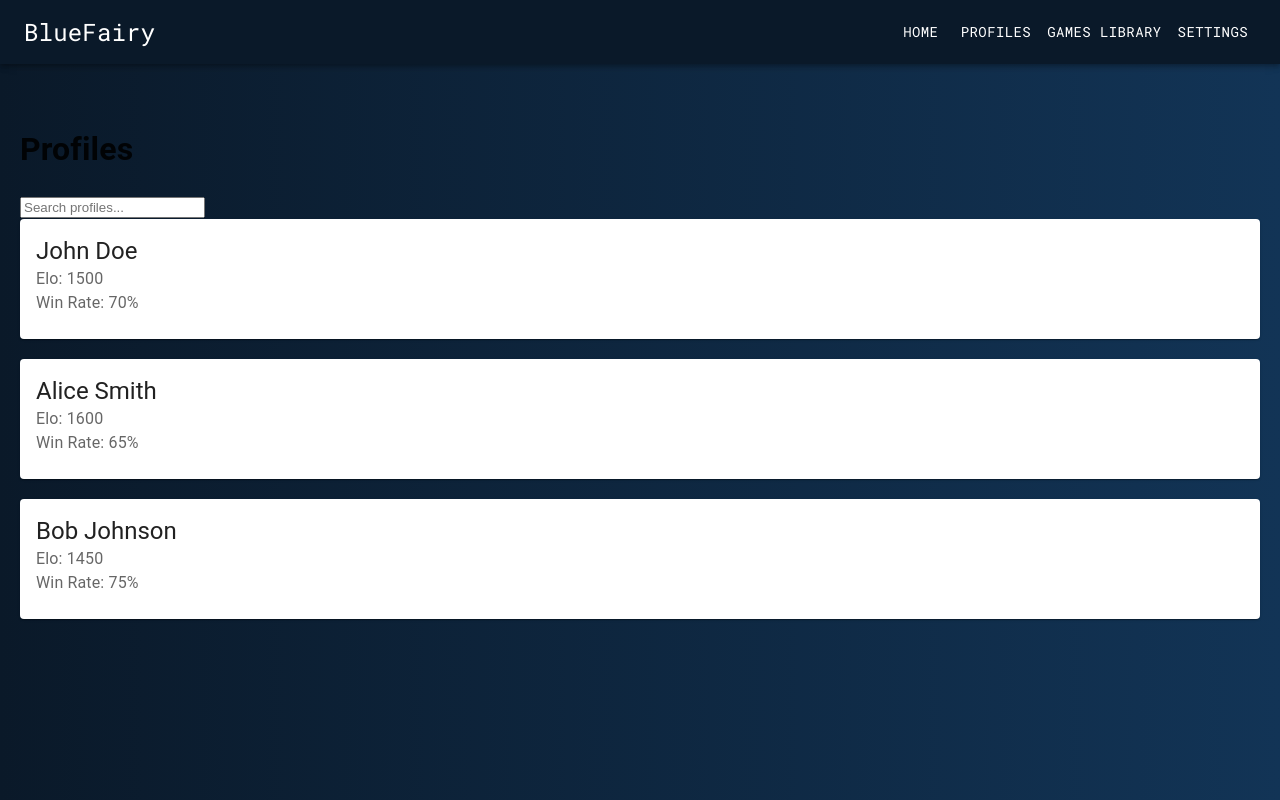
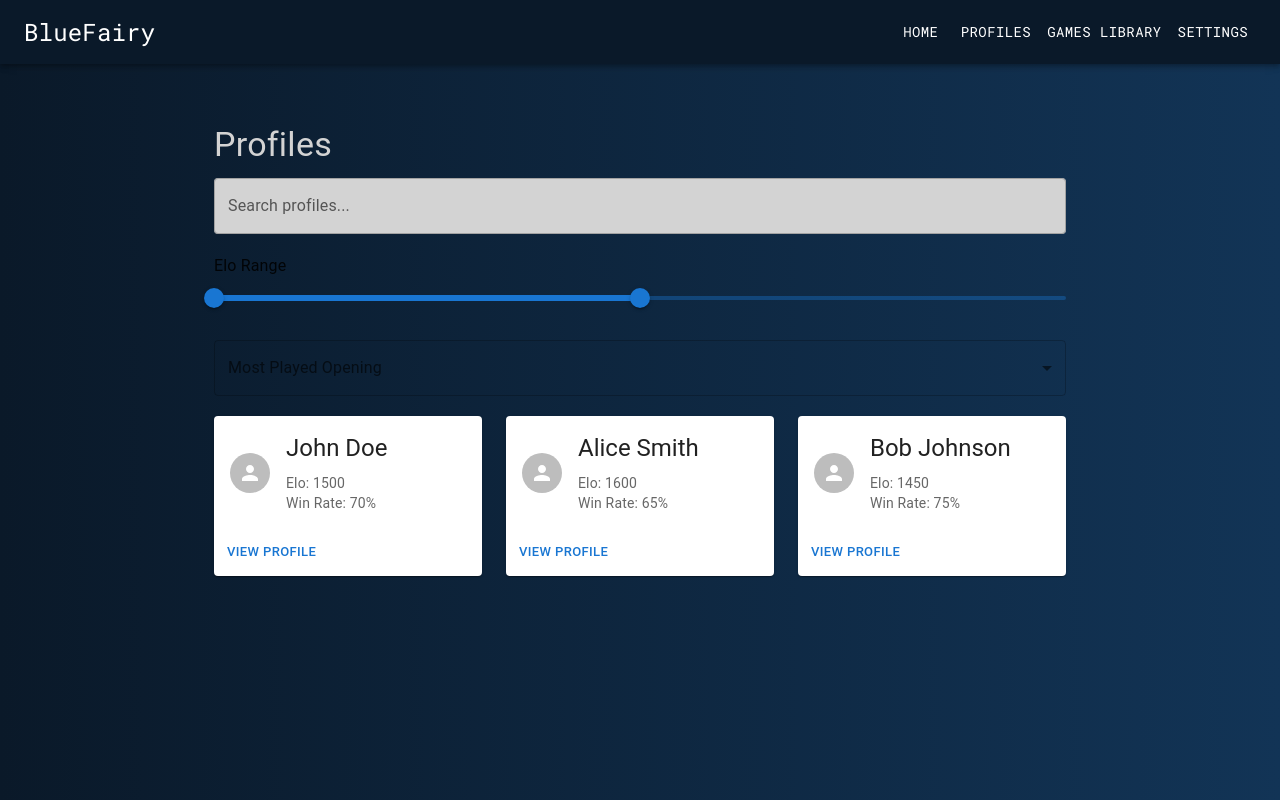
Before and after one commit to Nikhiltien/Bluefairy, a React (Create React App) app in the folder gui/bluefairy/: page /profiles in a window 1280 px wide. Built offline with nearby package versions, Linux system fonts and the light colour scheme.

Commit message:
profile card updates

```diff
--- a/gui/bluefairy/src/components/ProfileCard.js
+++ b/gui/bluefairy/src/components/ProfileCard.js
@@ -1,20 +1,34 @@
 import React from 'react';
-import { Card, CardContent, Typography } from '@mui/material';
+import { Card, CardContent, Typography, Avatar, Grid, CardActions, Button } from '@mui/material';
+import PersonIcon from '@mui/icons-material/Person'; // You can replace this with an actual image
 
 const ProfileCard = ({ name, elo, winRate }) => {
   return (
-    <Card style={{ marginBottom: 20 }}>
+    <Card style={{ marginBottom: 20, maxWidth: 345 }}>
       <CardContent>
-        <Typography variant="h5" component="div">
+        <Grid container spacing={2} alignItems="center">
+          <Grid item>
+            <Avatar>
+              <PersonIcon />
+            </Avatar>
+          </Grid>
+          <Grid item xs>
+            <Typography gutterBottom variant="h5" component="div">
               {name}
             </Typography>
-        <Typography color="text.secondary">
+            <Typography variant="body2" color="text.secondary">
               Elo: {elo}
             </Typography>
-        <Typography color="text.secondary">
+            <Typography variant="body2" color="text.secondary">
               Win Rate: {winRate}
             </Typography>
+          </Grid>
+        </Grid>
       </CardContent>
+      <CardActions>
+        <Button size="small">View Profile</Button>
+        {/* <Button size="small">Challenge</Button> */}
+      </CardActions>
     </Card>
   );
 };
--- a/gui/bluefairy/src/components/ProfilesPage.js
+++ b/gui/bluefairy/src/components/ProfilesPage.js
@@ -1,58 +1,102 @@
 import React, { useState } from 'react';
-import ProfileCard from './ProfileCard'; // Assuming you have a ProfileCard component
+import ProfileCard from './ProfileCard';
+import { TextField, Grid, Container, Typography, Slider, FormControl, InputLabel, Select, MenuItem } from '@mui/material';
 
 const ProfilesPage = () => {
-  // Dummy profile data for testing
+  // Dummy data
   const dummyProfiles = [
-    { name: 'John Doe', elo: 1500, winRate: '70%' },
-    { name: 'Alice Smith', elo: 1600, winRate: '65%' },
-    { name: 'Bob Johnson', elo: 1450, winRate: '75%' },
+    { name: 'John Doe', elo: 1500, winRate: '70%', opening: 'Sicilian Defense' },
+    { name: 'Alice Smith', elo: 1600, winRate: '65%', opening: 'French Defense' },
+    { name: 'Bob Johnson', elo: 1450, winRate: '75%', opening: 'Ruy Lopez' },
     // Add more profiles as needed
   ];
 
-  // State for the search input
+  // State for filters
   const [searchInput, setSearchInput] = useState('');
+  const [eloRange, setEloRange] = useState([1000, 2000]);
+  const [selectedOpening, setSelectedOpening] = useState('');
 
-  // State for filtered profiles
-  const [filteredProfiles, setFilteredProfiles] = useState(dummyProfiles);
-
-  // Handle search input change
-  const handleSearchInputChange = (e) => {
-    const inputValue = e.target.value;
-    setSearchInput(inputValue);
-
-    // Filter profiles based on the search input
-    const filtered = dummyProfiles.filter((profile) =>
-      profile.name.toLowerCase().includes(inputValue.toLowerCase())
+  // Filter profiles
+  const filteredProfiles = dummyProfiles.filter((profile) =>
+    profile.name.toLowerCase().includes(searchInput.toLowerCase()) &&
+    profile.elo >= eloRange[0] && profile.elo <= eloRange[1] &&
+    (selectedOpening === '' || profile.opening === selectedOpening)
   );
 
-    setFilteredProfiles(filtered);
+  // Handlers
+  const handleSearchInputChange = (e) => {
+    setSearchInput(e.target.value);
   };
 
+  const handleEloRangeChange = (event, newValue) => {
+    setEloRange(newValue);
+  };
+
+  const handleOpeningChange = (event) => {
+    setSelectedOpening(event.target.value);
+  };
+
+  // Unique list of openings for the dropdown
+  const openings = Array.from(new Set(dummyProfiles.map(p => p.opening)));
+
   return (
-    <div>
-      <h1>Profiles</h1>
-      <div>
-        {/* Search bar */}
-        <input
-          type="text"
-          placeholder="Search profiles..."
+    <Container maxWidth="md" style={{ marginTop: '20px' }}>
+      <Typography variant="h4" gutterBottom style={{ color: 'lightgrey' }}>
+        Profiles
+      </Typography>
+
+      {/* Search Bar */}
+      <TextField
+        fullWidth
+        label="Search profiles..."
+        variant="outlined"
         value={searchInput}
         onChange={handleSearchInputChange}
+        style={{ marginBottom: '20px', backgroundColor: 'lightgrey', borderRadius: 4, color: 'black' }}
       />
-      </div>
-      <div>
-        {/* Profile cards */}
+
+      {/* Elo Range Slider */}
+      <Typography gutterBottom>Elo Range</Typography>
+      <Slider
+        value={eloRange}
+        onChange={handleEloRangeChange}
+        valueLabelDisplay="auto"
+        min={1000}
+        max={3000}
+        style={{ marginBottom: '20px' }}
+      />
+
+      {/* Opening Dropdown */}
+      <FormControl fullWidth style={{ marginBottom: '20px' }}>
+        <InputLabel>Most Played Opening</InputLabel>
+        <Select
+          value={selectedOpening}
+          label="Most Played Opening"
+          onChange={handleOpeningChange}
+        >
+          <MenuItem value="">
+            <em>None</em>
+          </MenuItem>
+          {openings.map((opening, index) => (
+            <MenuItem key={index} value={opening}>{opening}</MenuItem>
+          ))}
+        </Select>
+      </FormControl>
+
+      {/* Profiles Grid */}
+      <Grid container spacing={3}>
         {filteredProfiles.map((profile, index) => (
+          <Grid item xs={12} sm={6} md={4} key={index}>
             <ProfileCard
-            key={index}
               name={profile.name}
               elo={profile.elo}
               winRate={profile.winRate}
+              opening={profile.opening}
             />
+          </Grid>
         ))}
-      </div>
-    </div>
+      </Grid>
+    </Container>
   );
 };
 
```
Lines whose indentation alone changed are shown as unchanged.
